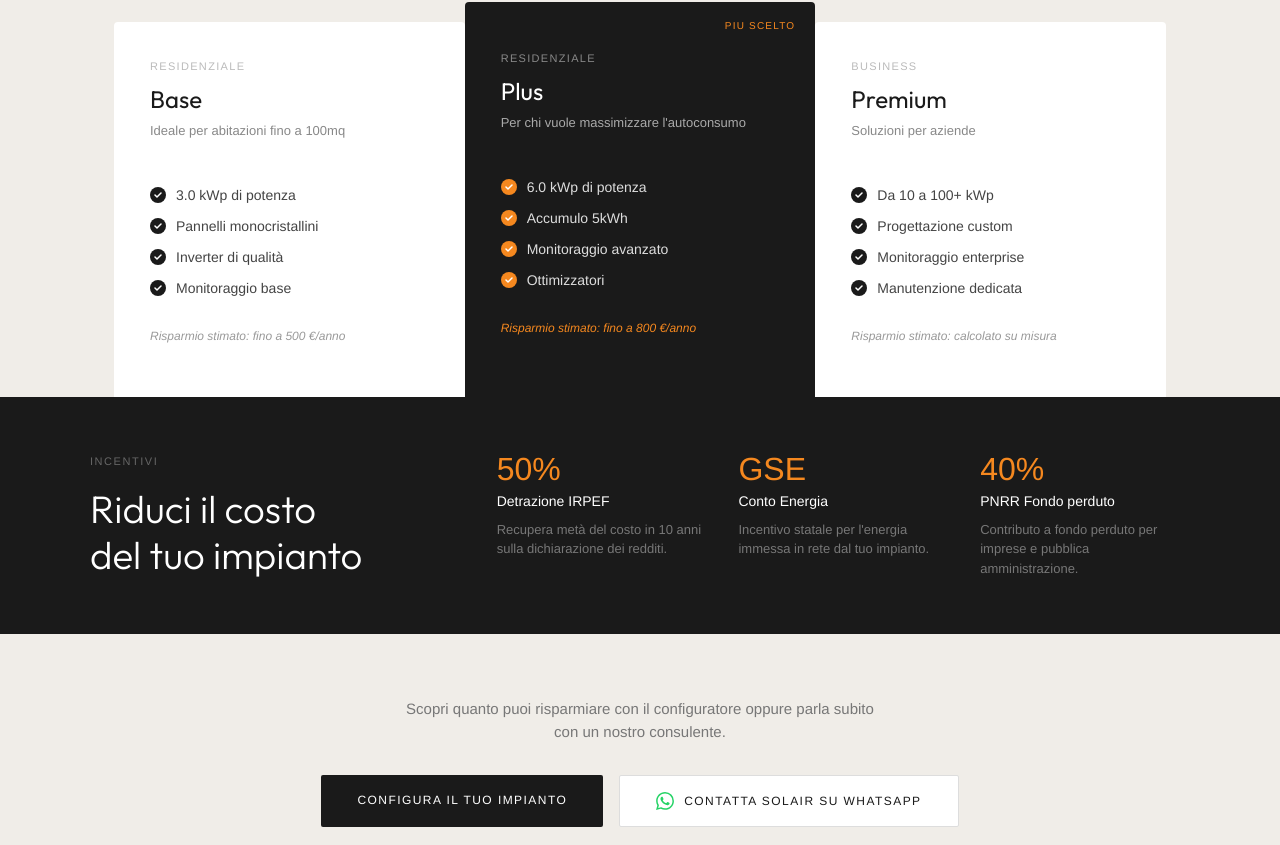
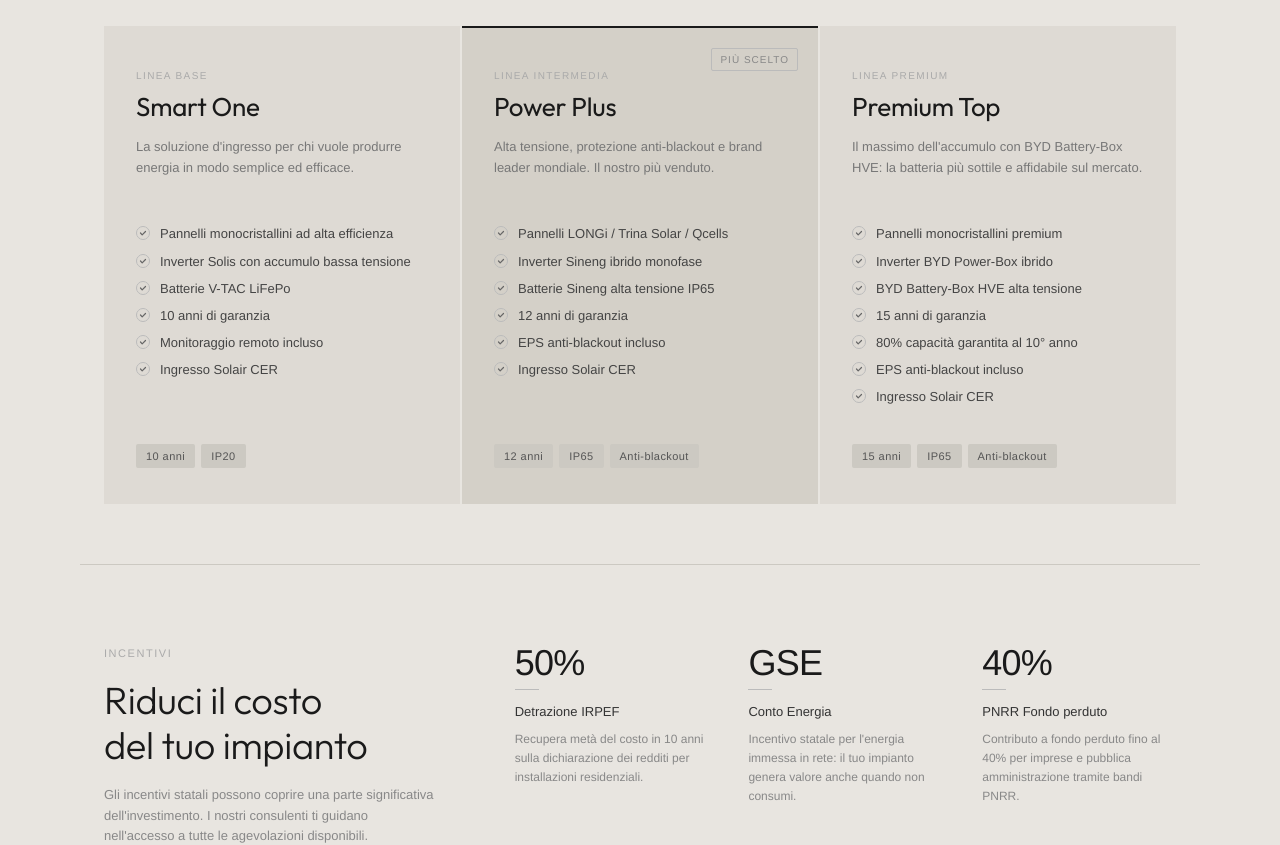
Before and after one commit to ntaglieri-ai/v0-prospect-solairgroup, a Next.js app: page / in a window 1280 px wide. Shown: the part 7982-8827 px from the top of the page. Built offline with nearby package versions, Linux system fonts and the light colour scheme; grey boxes are pictures that could not be loaded.

Commit message:
feat: update Solutions section with new file
Introduce Smart One, Power Plus, and Premium Top product lines
with detailed features and consistent style updates.

```diff
--- a/components/sections/soluzioni-incentivi.tsx
+++ b/components/sections/soluzioni-incentivi.tsx
@@ -4,88 +4,102 @@ import { useState } from "react";
 
 const pacchetti = [
   {
-    id: "base",
-    nome: "Residenziale Base",
-    sottotitolo: "Ideale per abitazioni fino a 100mq",
+    id: "smart",
+    linea: "Smart One",
+    sottotitolo: "La soluzione d'ingresso per chi vuole produrre energia in modo semplice ed efficace.",
+    badge: null,
+    highlight: false,
     features: [
-      "3.0 kWp di potenza",
-      "Pannelli monocristallini",
-      "Inverter di qualità",
-      "Monitoraggio base",
+      "Pannelli monocristallini ad alta efficienza",
+      "Inverter Solis con accumulo bassa tensione",
+      "Batterie V-TAC LiFePo",
+      "10 anni di garanzia",
+      "Monitoraggio remoto incluso",
+      "Ingresso Solair CER",
     ],
-    risparmio: "fino a 500 €/anno",
-    highlight: false,
+    garanzia: "10 anni",
+    ip: "IP20",
+    eps: false,
   },
   {
     id: "plus",
-    nome: "Residenziale Plus",
-    sottotitolo: "Per chi vuole massimizzare l'autoconsumo",
+    linea: "Power Plus",
+    sottotitolo: "Alta tensione, protezione anti-blackout e brand leader mondiale. Il nostro più venduto.",
+    badge: "Più scelto",
+    highlight: true,
     features: [
-      "6.0 kWp di potenza",
-      "Accumulo 5kWh",
-      "Monitoraggio avanzato",
-      "Ottimizzatori",
+      "Pannelli LONGi / Trina Solar / Qcells",
+      "Inverter Sineng ibrido monofase",
+      "Batterie Sineng alta tensione IP65",
+      "12 anni di garanzia",
+      "EPS anti-blackout incluso",
+      "Ingresso Solair CER",
     ],
-    risparmio: "fino a 800 €/anno",
-    highlight: true,
+    garanzia: "12 anni",
+    ip: "IP65",
+    eps: true,
   },
   {
-    id: "business",
-    nome: "Business Premium",
-    sottotitolo: "Soluzioni per aziende",
+    id: "premium",
+    linea: "Premium Top",
+    sottotitolo: "Il massimo dell'accumulo con BYD Battery-Box HVE: la batteria più sottile e affidabile sul mercato.",
+    badge: null,
+    highlight: false,
     features: [
-      "Da 10 a 100+ kWp",
-      "Progettazione custom",
-      "Monitoraggio enterprise",
-      "Manutenzione dedicata",
+      "Pannelli monocristallini premium",
+      "Inverter BYD Power-Box ibrido",
+      "BYD Battery-Box HVE alta tensione",
+      "15 anni di garanzia",
+      "80% capacità garantita al 10° anno",
+      "EPS anti-blackout incluso",
+      "Ingresso Solair CER",
     ],
-    risparmio: "calcolato su misura",
-    highlight: false,
+    garanzia: "15 anni",
+    ip: "IP65",
+    eps: true,
   },
 ];
 
 const incentivi = [
   {
-    codice: "50%",
+    valore: "50%",
     titolo: "Detrazione IRPEF",
-    descrizione: "Recupera metà del costo in 10 anni sulla dichiarazione dei redditi.",
+    descrizione: "Recupera metà del costo in 10 anni sulla dichiarazione dei redditi per installazioni residenziali.",
   },
   {
-    codice: "GSE",
+    valore: "GSE",
     titolo: "Conto Energia",
-    descrizione: "Incentivo statale per l'energia immessa in rete dal tuo impianto.",
+    descrizione: "Incentivo statale per l'energia immessa in rete: il tuo impianto genera valore anche quando non consumi.",
   },
   {
-    codice: "40%",
+    valore: "40%",
     titolo: "PNRR Fondo perduto",
-    descrizione: "Contributo a fondo perduto per imprese e pubblica amministrazione.",
+    descrizione: "Contributo a fondo perduto fino al 40% per imprese e pubblica amministrazione tramite bandi PNRR.",
   },
 ];
 
 const WHATSAPP_URL =
-  "https://wa.me/393497988101?text=Ciao%2C%20vorrei%20informazioni%20sui%20pannelli%20solari";
+  "https://wa.me/393497988101?text=Ciao%2C%20vorrei%20informazioni%20sui%20pannelli%20solari%20Solair";
 const CONFIGURATORE_URL = "/configuratore";
 
 export function SoluzioniIncentiviSection() {
-  const [hoverCard, setHoverCard] = useState<string | null>(null);
-
   return (
     <section
       id="soluzioni"
       style={{
-        background: "#f0ede8",
-        padding: "100px 0 0",
+        background: "#e8e5e0",
         fontFamily: "'Helvetica Neue', Helvetica, Arial, sans-serif",
+        color: "#1a1a1a",
       }}
     >
-      {/* Header */}
-      <div style={{ textAlign: "center", padding: "0 24px 64px" }}>
+      {/* HEADER */}
+      <div style={{ textAlign: "center", padding: "96px 24px 72px" }}>
         <p
           style={{
             fontSize: "11px",
             letterSpacing: "0.14em",
             textTransform: "uppercase",
-            color: "#999",
+            color: "#aaa",
             marginBottom: "16px",
           }}
         >
@@ -93,168 +107,175 @@ export function SoluzioniIncentiviSection() {
         </p>
         <h2
           style={{
-            fontSize: "clamp(36px, 5vw, 64px)",
+            fontSize: "clamp(38px, 5vw, 64px)",
             fontWeight: 300,
-            color: "#1a1a1a",
             lineHeight: 1.1,
             marginBottom: "20px",
+            letterSpacing: "-0.01em",
           }}
         >
           I nostri pacchetti
         </h2>
-        <p style={{ fontSize: "16px", color: "#777", maxWidth: "480px", margin: "0 auto" }}>
-          Non sai quale soluzione fa per te? Usa il nostro configuratore.
+        <p
+          style={{
+            fontSize: "15px",
+            color: "#888",
+            maxWidth: "460px",
+            margin: "0 auto",
+            lineHeight: 1.6,
+          }}
+        >
+          Tre linee di impianto fotovoltaico con accumulo, chiavi in mano.
+          Tutte includono progettazione, installazione e pratiche GSE.
         </p>
       </div>
 
-      {/* Cards */}
+      {/* CARDS */}
       <div
         style={{
+          maxWidth: "1120px",
+          margin: "0 auto",
+          padding: "0 24px",
           display: "grid",
           gridTemplateColumns: "repeat(3, 1fr)",
-          gap: "0",
-          maxWidth: "1100px",
-          margin: "0 auto",
-          padding: "0 24px",
-          alignItems: "end",
+          gap: "2px",
         }}
         className="cards-grid"
       >
         {pacchetti.map((p) => (
           <div
             key={p.id}
-            onMouseEnter={() => setHoverCard(p.id)}
-            onMouseLeave={() => setHoverCard(null)}
             style={{
-              background: p.highlight ? "#1a1a1a" : "white",
-              color: p.highlight ? "white" : "#1a1a1a",
-              padding: p.highlight ? "48px 36px 40px" : "36px 36px 32px",
-              borderRadius: "4px 4px 0 0",
-              transition: "transform 0.25s ease",
-              transform: hoverCard === p.id && !p.highlight ? "translateY(-4px)" : "none",
+              background: p.highlight ? "#d4d0c8" : "#dedad4",
+              padding: "40px 32px 36px",
               position: "relative",
-              marginTop: p.highlight ? "0" : "24px",
+              borderTop: p.highlight ? "2px solid #1a1a1a" : "2px solid transparent",
+              display: "flex",
+              flexDirection: "column",
             }}
           >
-            {p.highlight && (
-              <div
+            {p.badge && (
+              <span
                 style={{
                   position: "absolute",
-                  top: "16px",
+                  top: "20px",
                   right: "20px",
                   fontSize: "10px",
-                  letterSpacing: "0.12em",
+                  letterSpacing: "0.1em",
                   textTransform: "uppercase",
-                  color: "#f5881f",
+                  color: "#888",
+                  border: "1px solid #bbb",
+                  padding: "3px 8px",
+                  borderRadius: "2px",
                 }}
               >
-                Piu scelto
-              </div>
+                {p.badge}
+              </span>
             )}
 
             <p
               style={{
-                fontSize: "11px",
-                letterSpacing: "0.12em",
+                fontSize: "10px",
+                letterSpacing: "0.14em",
                 textTransform: "uppercase",
-                color: p.highlight ? "#888" : "#bbb",
-                marginBottom: "12px",
+                color: "#aaa",
+                marginBottom: "10px",
               }}
             >
-              {p.id === "business" ? "Business" : "Residenziale"}
+              {p.id === "smart" ? "Linea Base" : p.id === "plus" ? "Linea Intermedia" : "Linea Premium"}
             </p>
 
             <h3
               style={{
-                fontSize: "24px",
+                fontSize: "26px",
                 fontWeight: 400,
-                marginBottom: "8px",
+                marginBottom: "16px",
+                letterSpacing: "-0.01em",
               }}
             >
-              {p.nome.replace("Residenziale ", "").replace("Business ", "")}
+              {p.linea}
             </h3>
 
             <p
               style={{
                 fontSize: "13px",
-                color: p.highlight ? "#aaa" : "#888",
+                color: "#777",
+                lineHeight: 1.6,
                 marginBottom: "28px",
-                minHeight: "36px",
+                minHeight: "60px",
               }}
             >
               {p.sottotitolo}
             </p>
 
-            <ul style={{ listStyle: "none", padding: 0, margin: "0 0 28px" }}>
+            <ul style={{ listStyle: "none", padding: 0, margin: "0 0 28px", flex: 1 }}>
               {p.features.map((f) => (
                 <li
                   key={f}
                   style={{
                     display: "flex",
-                    alignItems: "center",
+                    alignItems: "flex-start",
                     gap: "10px",
-                    fontSize: "14px",
-                    color: p.highlight ? "#ddd" : "#444",
-                    marginBottom: "10px",
+                    fontSize: "13px",
+                    color: "#444",
+                    marginBottom: "9px",
+                    lineHeight: 1.4,
                   }}
                 >
-                  <span
-                    style={{
-                      width: "16px",
-                      height: "16px",
-                      borderRadius: "50%",
-                      background: p.highlight ? "#f5881f" : "#1a1a1a",
-                      display: "flex",
-                      alignItems: "center",
-                      justifyContent: "center",
-                      flexShrink: 0,
-                    }}
+                  <svg
+                    width="14"
+                    height="14"
+                    viewBox="0 0 14 14"
+                    fill="none"
+                    style={{ flexShrink: 0, marginTop: "1px" }}
                   >
-                    <svg width="8" height="6" viewBox="0 0 8 6" fill="none">
+                    <circle cx="7" cy="7" r="6.5" stroke="#bbb" />
                     <path
-                        d="M1 3L3 5L7 1"
-                        stroke="white"
-                        strokeWidth="1.5"
+                      d="M4.5 7L6.2 8.8L9.5 5.5"
+                      stroke="#666"
+                      strokeWidth="1.2"
                       strokeLinecap="round"
                       strokeLinejoin="round"
                     />
                   </svg>
-                  </span>
                   {f}
                 </li>
               ))}
             </ul>
 
-            <p
+            <div style={{ display: "flex", gap: "6px", flexWrap: "wrap" }}>
+              {[p.garanzia, p.ip, ...(p.eps ? ["Anti-blackout"] : [])].map((tag) => (
+                <span
+                  key={tag}
                   style={{
-                fontSize: "12px",
-                color: p.highlight ? "#f5881f" : "#999",
-                marginBottom: "20px",
-                fontStyle: "italic",
+                    fontSize: "11px",
+                    padding: "4px 10px",
+                    background: "#ccc9c2",
+                    borderRadius: "2px",
+                    color: "#555",
+                    letterSpacing: "0.04em",
                   }}
                 >
-              Risparmio stimato: {p.risparmio}
-            </p>
+                  {tag}
+                </span>
+              ))}
+            </div>
           </div>
         ))}
       </div>
 
-      {/* Incentivi strip */}
+      {/* INCENTIVI */}
       <div
         id="incentivi"
         style={{
-          background: "#1a1a1a",
-          padding: "56px 40px",
-        }}
-      >
-        <div
-          style={{
-            maxWidth: "1100px",
-            margin: "0 auto",
+          maxWidth: "1120px",
+          margin: "60px auto 0",
+          padding: "80px 24px",
           display: "grid",
           gridTemplateColumns: "1fr 2fr",
-            gap: "60px",
-            alignItems: "center",
+          gap: "80px",
+          alignItems: "start",
+          borderTop: "1px solid #ccc9c2",
         }}
         className="incentivi-grid"
       >
@@ -264,7 +285,7 @@ export function SoluzioniIncentiviSection() {
               fontSize: "11px",
               letterSpacing: "0.14em",
               textTransform: "uppercase",
-                color: "#666",
+              color: "#aaa",
               marginBottom: "16px",
             }}
           >
@@ -272,103 +293,113 @@ export function SoluzioniIncentiviSection() {
           </p>
           <h3
             style={{
-                fontSize: "clamp(28px, 3vw, 40px)",
+              fontSize: "clamp(26px, 3vw, 38px)",
               fontWeight: 300,
-                color: "white",
               lineHeight: 1.2,
+              letterSpacing: "-0.01em",
             }}
           >
             Riduci il costo
             <br />
             del tuo impianto
           </h3>
+          <p
+            style={{
+              fontSize: "13px",
+              color: "#888",
+              marginTop: "16px",
+              lineHeight: 1.6,
+            }}
+          >
+            Gli incentivi statali possono coprire una parte significativa
+            dell&apos;investimento. I nostri consulenti ti guidano nell&apos;accesso
+            a tutte le agevolazioni disponibili.
+          </p>
         </div>
 
         <div
           style={{
             display: "grid",
             gridTemplateColumns: "repeat(3, 1fr)",
-              gap: "32px",
+            gap: "40px",
           }}
           className="incentivi-items"
         >
           {incentivi.map((inc) => (
-              <div key={inc.codice}>
+            <div key={inc.valore}>
               <p
                 style={{
-                    fontSize: "32px",
+                  fontSize: "36px",
                   fontWeight: 300,
-                    color: "#f5881f",
-                    marginBottom: "6px",
+                  color: "#1a1a1a",
+                  marginBottom: "8px",
                   lineHeight: 1,
+                  letterSpacing: "-0.02em",
                 }}
               >
-                  {inc.codice}
+                {inc.valore}
               </p>
+              <div style={{ width: "24px", height: "1px", background: "#bbb", marginBottom: "12px" }} />
               <p
                 style={{
-                    fontSize: "14px",
+                  fontSize: "13px",
                   fontWeight: 500,
-                    color: "white",
+                  color: "#333",
                   marginBottom: "8px",
                 }}
               >
                 {inc.titolo}
               </p>
-                <p style={{ fontSize: "13px", color: "#777", lineHeight: 1.5 }}>
+              <p style={{ fontSize: "12px", color: "#888", lineHeight: 1.6 }}>
                 {inc.descrizione}
               </p>
             </div>
           ))}
         </div>
       </div>
-      </div>
 
-      {/* CTA strip */}
+      {/* CTA */}
       <div
         id="contatti"
         style={{
-          background: "#f0ede8",
-          padding: "64px 40px",
-          textAlign: "center",
+          borderTop: "1px solid #ccc9c2",
+          padding: "64px 24px",
+          display: "flex",
+          flexDirection: "column",
+          alignItems: "center",
+          gap: "32px",
+          background: "#e0ddd7",
         }}
       >
         <p
           style={{
-            fontSize: "15px",
-            color: "#777",
-            marginBottom: "32px",
-            maxWidth: "480px",
-            margin: "0 auto 32px",
+            fontSize: "14px",
+            color: "#888",
+            textAlign: "center",
+            maxWidth: "420px",
+            lineHeight: 1.7,
+            margin: 0,
           }}
         >
-          Scopri quanto puoi risparmiare con il configuratore oppure parla subito
-          con un nostro consulente.
+          Non sai quale linea fa per te? Usa il configuratore per trovare
+          la soluzione giusta, oppure parla direttamente con un nostro consulente.
         </p>
 
-        <div
-          style={{
-            display: "flex",
-            gap: "16px",
-            justifyContent: "center",
-            flexWrap: "wrap",
-          }}
-        >
+        <div style={{ display: "flex", gap: "12px", flexWrap: "wrap", justifyContent: "center" }}>
           <a
             href={CONFIGURATORE_URL}
             style={{
               display: "inline-block",
-              padding: "16px 36px",
+              padding: "15px 36px",
               background: "#1a1a1a",
               color: "white",
-              fontSize: "12px",
+              fontSize: "11px",
               letterSpacing: "0.12em",
               textTransform: "uppercase",
               textDecoration: "none",
               borderRadius: "2px",
-              transition: "opacity 0.2s",
             }}
-            onMouseEnter={(e) => (e.currentTarget.style.opacity = "0.8")}
+            onMouseEnter={(e) => (e.currentTarget.style.opacity = "0.75")}
             onMouseLeave={(e) => (e.currentTarget.style.opacity = "1")}
           >
             Configura il tuo impianto
@@ -381,27 +412,21 @@ export function SoluzioniIncentiviSection() {
             style={{
               display: "inline-flex",
               alignItems: "center",
-              gap: "10px",
-              padding: "16px 36px",
-              background: "white",
+              gap: "9px",
+              padding: "15px 36px",
+              background: "transparent",
               color: "#1a1a1a",
-              fontSize: "12px",
+              fontSize: "11px",
               letterSpacing: "0.12em",
               textTransform: "uppercase",
               textDecoration: "none",
+              border: "1px solid #bbb",
               borderRadius: "2px",
-              border: "1px solid #ddd",
-              transition: "border-color 0.2s",
             }}
             onMouseEnter={(e) => (e.currentTarget.style.borderColor = "#1a1a1a")}
-            onMouseLeave={(e) => (e.currentTarget.style.borderColor = "#ddd")}
+            onMouseLeave={(e) => (e.currentTarget.style.borderColor = "#bbb")}
           >
-            <svg
-              width="18"
-              height="18"
-              viewBox="0 0 24 24"
-              fill="#25D366"
-            >
+            <svg width="16" height="16" viewBox="0 0 24 24" fill="#555">
               <path d="M17.472 14.382c-.297-.149-1.758-.867-2.03-.967-.273-.099-.471-.148-.67.15-.197.297-.767.966-.94 1.164-.173.199-.347.223-.644.075-.297-.15-1.255-.463-2.39-1.475-.883-.788-1.48-1.761-1.653-2.059-.173-.297-.018-.458.13-.606.134-.133.298-.347.446-.52.149-.174.198-.298.298-.497.099-.198.05-.371-.025-.52-.075-.149-.669-1.612-.916-2.207-.242-.579-.487-.5-.669-.51-.173-.008-.371-.01-.57-.01-.198 0-.52.074-.792.372-.272.297-1.04 1.016-1.04 2.479 0 1.462 1.065 2.875 1.213 3.074.149.198 2.096 3.2 5.077 4.487.709.306 1.262.489 1.694.625.712.227 1.36.195 1.871.118.571-.085 1.758-.719 2.006-1.413.248-.694.248-1.289.173-1.413-.074-.124-.272-.198-.57-.347m-5.421 7.403h-.004a9.87 9.87 0 01-5.031-1.378l-.361-.214-3.741.982.998-3.648-.235-.374a9.86 9.86 0 01-1.51-5.26c.001-5.45 4.436-9.884 9.888-9.884 2.64 0 5.122 1.03 6.988 2.898a9.825 9.825 0 012.893 6.994c-.003 5.45-4.437 9.884-9.885 9.884m8.413-18.297A11.815 11.815 0 0012.05 0C5.495 0 .16 5.335.157 11.892c0 2.096.547 4.142 1.588 5.945L.057 24l6.305-1.654a11.882 11.882 0 005.683 1.448h.005c6.554 0 11.89-5.335 11.893-11.893a11.821 11.821 0 00-3.48-8.413z" />
             </svg>
             Contatta Solair su WhatsApp
```
Lines whose indentation alone changed are shown as unchanged.
